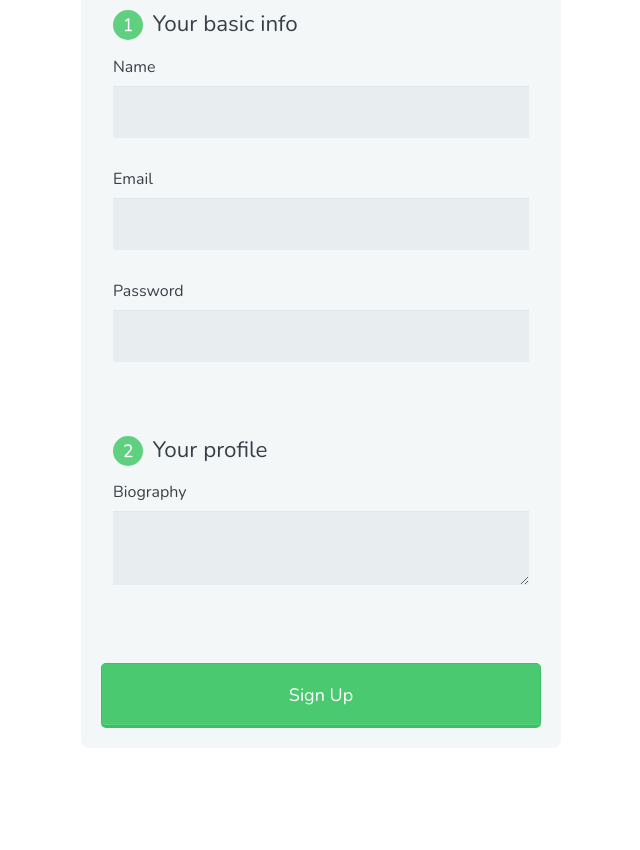
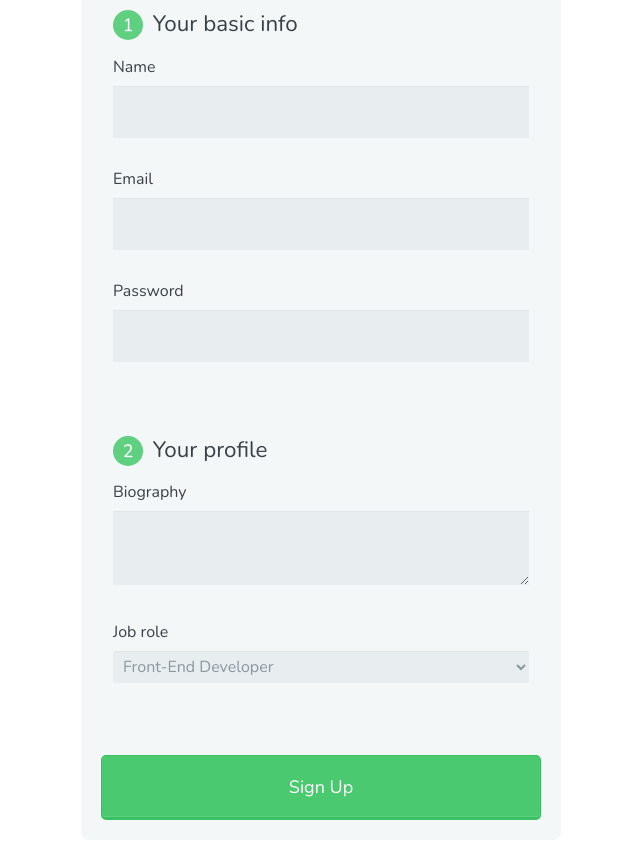
Before and after one commit to franktranvantu/html-forms, a plain HTML site: page index.html in a window 1280 px wide. Shown: the part 85-935 px from the top of the page, without its empty margins (319-959 px from the left). Before the commit the page ends 843 px from the top, so only its background shows below. Drawn offline with nearby package versions, Linux system fonts and the light colour scheme.

Commit message:
Fieldsets and Legends

```diff
--- a/index.html
+++ b/index.html
@@ -33,6 +33,13 @@
             <textarea id="bio" name="user_bio">
 
             </textarea>
+
+            <label for="job">Job role</label>
+            <select name="user_job" id="job">
+                <option value="frontend_developer">Front-End Developer</option>
+                <option value="php_developer">PHP Developer</option>
+                <option value="python_developer">Python Developer</option>
+            </select>
         </fieldset>
 
         <button type="submit">Sign Up</button>
```
